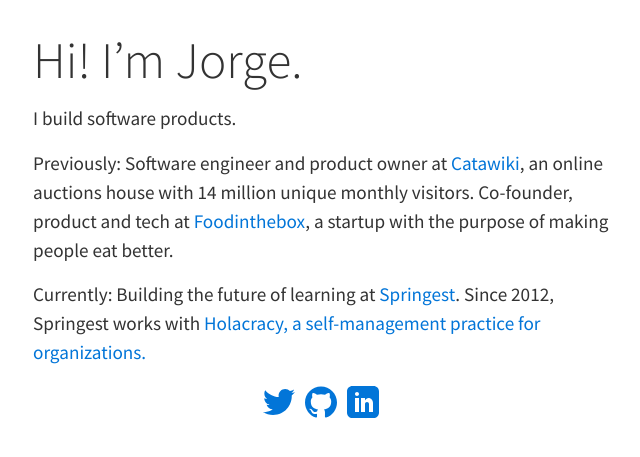
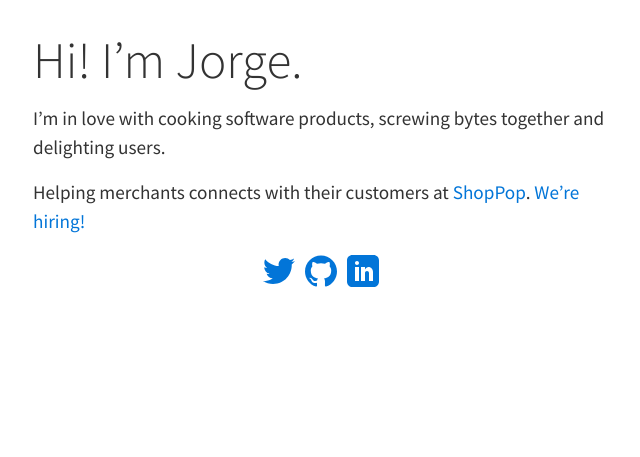
Before and after one commit to jorgesanzx/jorgesanzx.github.io, a Jekyll site: the page built from index.html, in a window 1280 px wide. Shown: the top 457 px of the page, without its empty margins (319-959 px from the left). Built offline with Jekyll 4.4.1, drawn with Linux system fonts in a browser that asks for light colours.

Commit message:
ShopPop update

```diff
--- a/index.html
+++ b/index.html
@@ -3,11 +3,9 @@
 ---
 <h1>Hi! I’m Jorge.</h1>
 
-<p>I build software products.</p>
+<p>I’m in love with cooking software products, screwing bytes together and delighting users.</p>
 
-<p>Previously: Software engineer and product owner at <a href="https://www.catawiki.com/">Catawiki</a>, an online auctions house with 14 million unique monthly visitors. Co-founder, product and tech at <a href="https://foodinthebox.com/">Foodinthebox</a>, a startup with the purpose of making people eat better.</p>
-
-<p>Currently: Building the future of learning at <a href="https://www.springest.com/">Springest</a>. Since 2012, Springest works with <a href="https://www.holacracy.org/">Holacracy, a self-management practice for organizations.</p>
+<p>Helping merchants connects with their customers at <a href="https://www.shoppop.com/">ShopPop</a>. <a href="https://jobs.shoppop.com/">We’re hiring!</a></p>
 
 <nav class="text-center">
   <a href="//twitter.com/{{ site.twitter_username }}">
```
